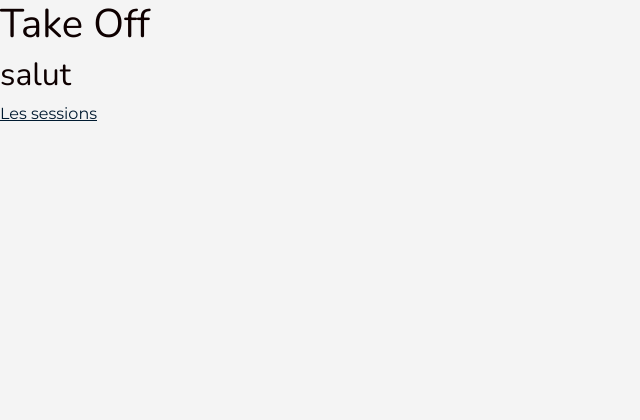
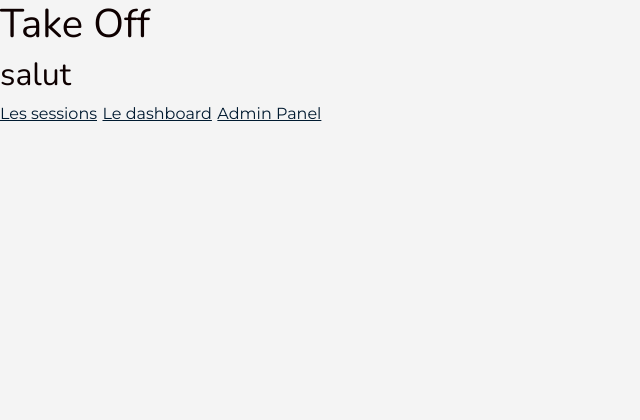
Before and after one commit to ValentinModding/takeoff, a Rails app: page / in a window 1280 px wide. Shown: the top 420 px of the page, without its empty margins (0-640 px from the left). Run offline with Rails 7, Linux system fonts and the light colour scheme; style sheets or scripts are compiled from the project's sources; some libraries are stand-ins or nearby versions.

Commit message:
Ajout des boutons sur la home

```diff
--- a/app/views/pages/home.html.erb
+++ b/app/views/pages/home.html.erb
@@ -3,3 +3,5 @@
 
 <%= render 'shared/navbar' %>
 <%= link_to"Les sessions" , activities_path %>
+<%= link_to"Le dashboard" , dashboard_path %>
+<%= link_to"Admin Panel" ,  rails_admin_path %>
```
